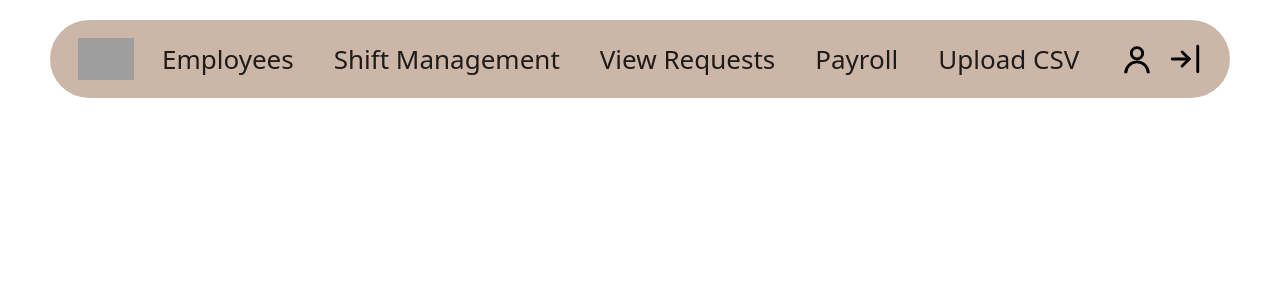
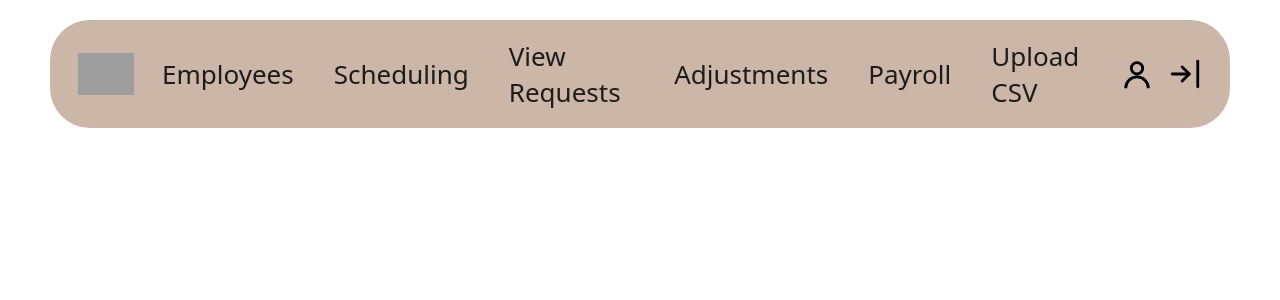
Before and after one commit to ajkiopal/DeJaBrew-PayrollSytem, a Django app: template templates/base_admin.html in a window 1280 px wide. Shown: the top 300 px of the page. Run offline with Django 3.2, Linux system fonts and the light colour scheme; the template is opened without the code that fills it, so the values that code supplies are empty; grey boxes are pictures that could not be loaded.

Commit message:
Add files via upload

```diff
--- a/templates/base_admin.html
+++ b/templates/base_admin.html
@@ -58,19 +58,18 @@
 
       <div class="tabs">
         <a class="tab {% block nav_employees_active %}{% endblock %}" href="{% url 'admin_employees_home' %}">Employees</a>
-        <a class="tab {% block nav_schedule_active %}{% endblock %}" href="{% url 'admin_schedule_home' %}">Shift Management</a>
+        <a class="tab {% block nav_scheduling_active %}{% endblock %}" href="{% url 'admin_schedule_home' %}">Scheduling</a>
         <a class="tab {% block nav_requests_active %}{% endblock %}" href="{% url 'admin_requests_home' %}">View Requests</a>
+        <a class="tab {% block nav_adjustments_active %}{% endblock %}" href="{% url 'payroll_adjustments' %}">Adjustments</a>
         <a class="tab {% block nav_payroll_active %}{% endblock %}"href="{% url 'payroll_run_create' %}">Payroll</a>
         <a class="tab {% block nav_attendance_active %}{% endblock %}" href="{% url 'upload_csv' %}">Upload CSV</a>
       </div>
 
       <div class="right">
-        <a href="{% url 'change_password' %}" title="Change Password" style="display:grid;place-items:center;">
-          <svg viewBox="0 0 24 24" fill="none" aria-hidden="true">
-            <path d="M12 12a4 4 0 1 0-4-4 4 4 0 0 0 4 4Z" stroke="#000" stroke-width="2"/>
-            <path d="M4 22a8 8 0 0 1 16 0" stroke="#000" stroke-width="2"/>
-          </svg>
-        </a>
+        <svg viewBox="0 0 24 24" fill="none" aria-hidden="true">
+          <path d="M12 12a4 4 0 1 0-4-4 4 4 0 0 0 4 4Z" stroke="#000" stroke-width="2"/>
+          <path d="M4 22a8 8 0 0 1 16 0" stroke="#000" stroke-width="2"/>
+        </svg>
 
         <form method="post" action="{% url 'logout' %}" style="margin:0;">
           {% csrf_token %}
```
Also changed, not shown: templates/base_staff.html (+4 -5 lines).
